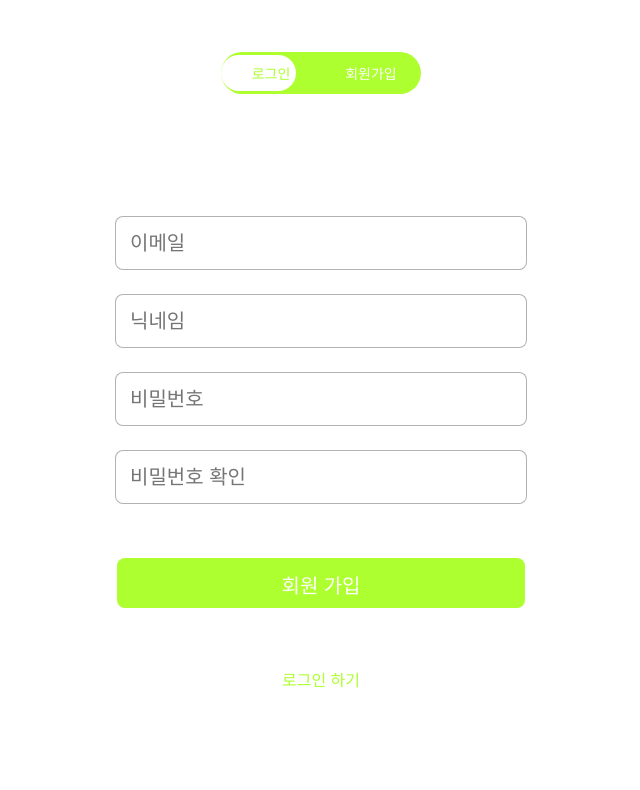
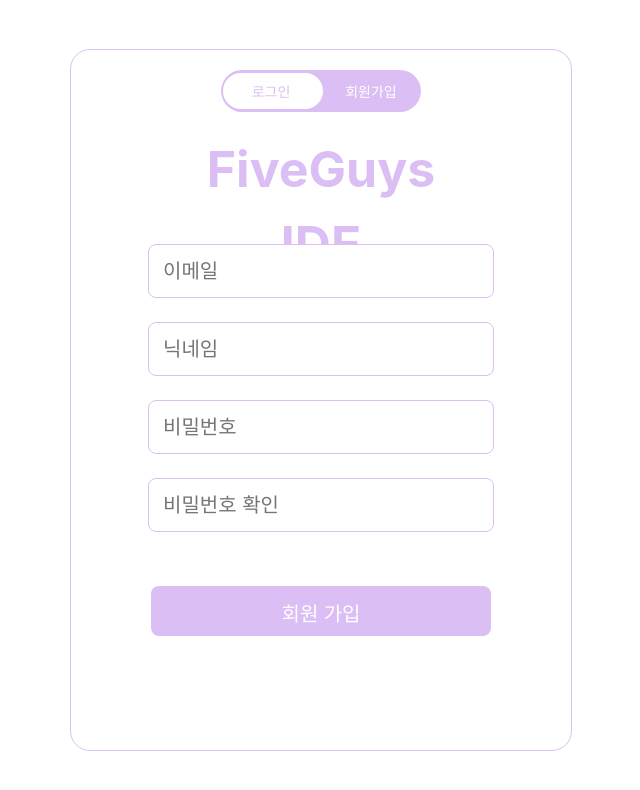
Before and after one commit to GoldKing9/FiveGuys_Frontend, a React (Vite) app in the folder five-guys-project/: page / in a window 1280 px wide. Shown: the top 790 px of the page, without its empty margins (319-959 px from the left). Built offline with nearby package versions, Linux system fonts and the light colour scheme; a web font is replaced by a local one.

Commit message:
[Fix] 회원가입 1차 수정
1. color 수정
2. 토글 보완

```diff
--- a/five-guys-project/src/components/Signup.tsx
+++ b/five-guys-project/src/components/Signup.tsx
@@ -133,7 +133,7 @@ const Signup = () => {
       <ToggleDiv>
         <ToggleHandler/>
       </ToggleDiv>
-      <SignupHeader></SignupHeader>
+      <SignupHeader>FiveGuys IDE</SignupHeader>
       <Form>
         <Input
           placeholder='이메일'
@@ -185,7 +185,6 @@ const Signup = () => {
         >
           회원 가입
         </Submit>
-        <SigninPath>로그인 하기</SigninPath>
       </Form>
     </SignupContainer>
   );
@@ -197,36 +196,40 @@ const SignupContainer = styled.div`
   width: 31.25rem;
   height: 43.75rem;
   margin: auto;
-  padding: 0 0 24px;
   border-radius: 1.25rem;
+  border: 1px #DBBFF4 solid;
 `
 
 const ToggleDiv = styled.div`
   width: 100%;
-  height: 5rem;
+  height: 2.625rem;
 `
 
 const SignupHeader = styled.div`
   height: 4rem;
   display: flex;
-  align-items: center;
+  width: 20rem;
+  color: #DBBFF4;
+  font-size: 3.125rem;
+  margin: 1.25rem auto 3rem;
+  font-weight: bolder;
 `
 
 const Form = styled.div`
   margin-top: 20px;
   display: flex;
   flex-direction: column;
-  padding: 0 96px;
+  padding: 0 5rem 0 5rem;
   align-items: center;
 `
 
 const Input = styled.input.attrs<{ color?: boolean }>({ required: true })`
   display: block;
-  width: 25.375rem;
+  width: 100%;
   height: 3.125rem;
   font-size: 1.25rem;
   border-radius: 0.5rem;
-  border: 1px rgba(0, 0, 0, 0.3) solid;
+  border: 1px #DBBFF4 solid;
   text-indent: 0.75rem;
 
   &:focus {
@@ -240,16 +243,17 @@ const InputMessage = styled.p<{ color?: boolean }>`
   height: 0.75rem;
   margin: 0.375rem 0;
   font-family: 'Single Day', cursive;
-  width: 23.75rem;
+  width: 100%;
   color: ${(props) => props.color ? 'green' : 'red'};
   text-align: start;
+  text-indent: 0.75rem;
 `
 
 const Submit = styled.button`
   display: block;
-  width: 25.5rem;
+  width: 100%;
   height: 3.125rem;
-  background-color: greenyellow;
+  background-color: #DBBFF4;
   text-align: center;
   margin-top: 1.875rem;
   border: none;
@@ -258,10 +262,3 @@ const Submit = styled.button`
   font-size: 1.25rem;
   cursor: pointer;
 `
-
-const SigninPath = styled.div`
-  text-decoration: none;
-  color: greenyellow;
-  margin-top: 3.75rem;
-  cursor: pointer;
-`
--- a/five-guys-project/src/utils/ToggleHandler.tsx
+++ b/five-guys-project/src/utils/ToggleHandler.tsx
@@ -38,7 +38,7 @@ export default ToggleHandler;
 const ToggleDiv = styled.div<{value: string}>`
   width: 200px;
   height: 42px;
-  background-color: greenyellow;
+  background-color: #DBBFF4;
   border: none;
   border-radius: 40px;
   position: relative;
@@ -47,18 +47,18 @@ const ToggleDiv = styled.div<{value: string}>`
 
   span {
     position: absolute;
-    width: 75px;
+    width: 100px;
     height: 36px;
     border-radius: 40px;
     background-color: white;
     transition: all 0.6s ease-in-out;
     z-index: 1;
-    margin: 3px 0;
+    margin: 3px 2px;
 
     ${({ value }) =>
       value === "로그인"
         ? "transform: translateX(0px)"
-        : "transform: translateX(120px)"
+        : "transform: translateX(96px)"
     }
   }
 `
@@ -85,12 +85,12 @@ const button = styled.button<{ value: string }>`
 
 const SigninButton = styled(button)`
   ${({ value }) =>
-    value === "로그인" ? "color: greenyellow;" : null
+    value === "로그인" ? "color: #DBBFF4;" : null
   }
 `
 
 const SignupButton = styled(button)`
   ${({ value }) =>
-    value === "회원가입" ? "color: greenyellow;" : null
+    value === "회원가입" ? "color: #DBBFF4;" : null
   }
 `
```
